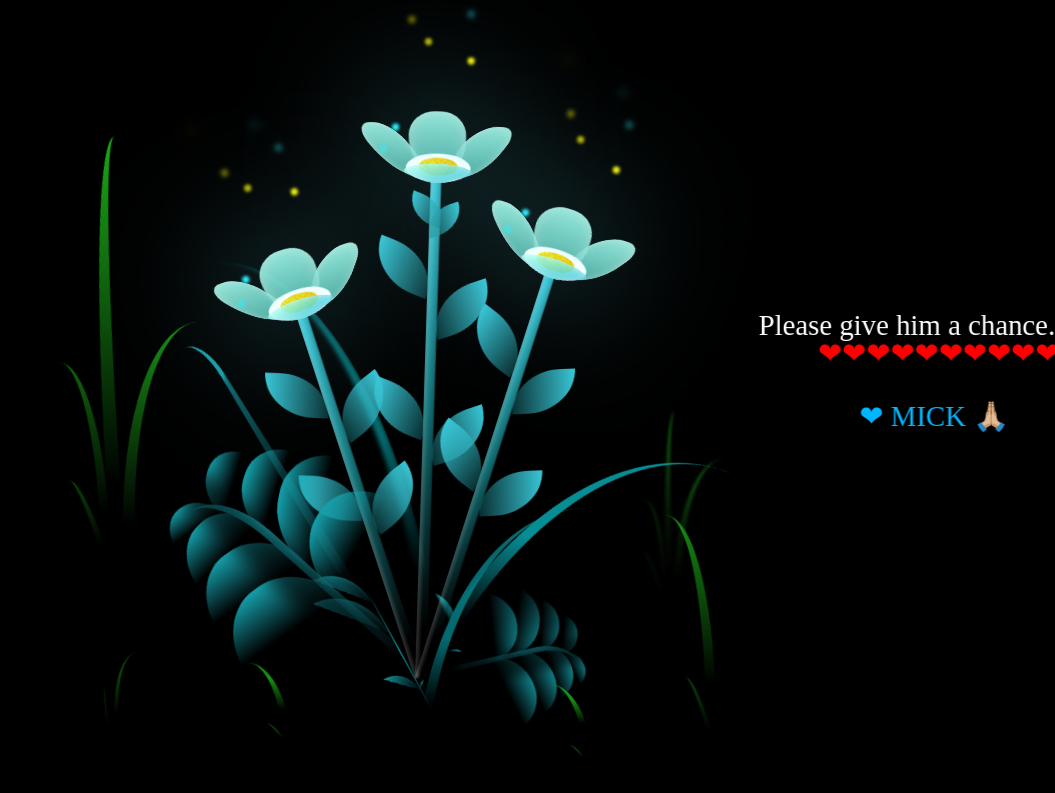
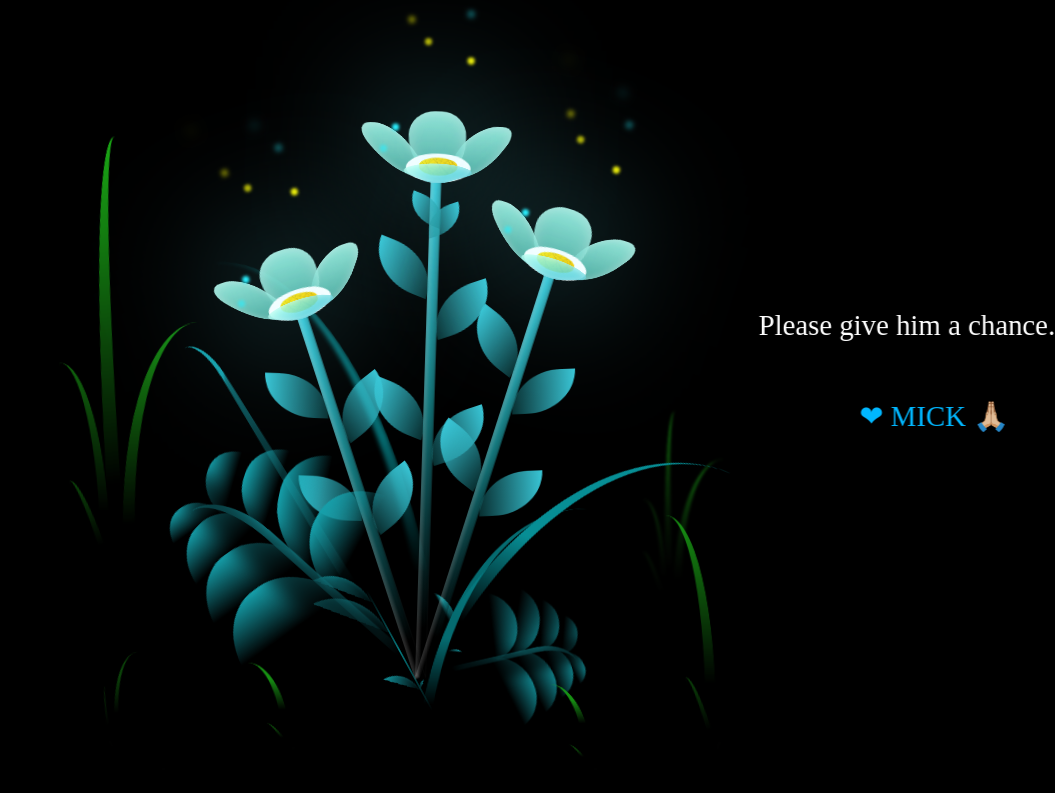
Before and after one commit to thanaphatPhok/jesty, a plain HTML site: page index.html in a window 1280 px wide. Shown: the top 793 px of the page, without its empty margins (225-1280 px from the left). Drawn offline with Linux system fonts and the light colour scheme.

Commit message:
Update index.html

```diff
--- a/index.html
+++ b/index.html
@@ -131,8 +131,6 @@
       </div>
 
       <div class="text-right">Please give him a chance. I love you.
-      </div>
-            <div class="text-left">❤❤❤❤❤❤❤❤❤❤❤❤❤❤❤
       </div>
             <div class="text-down">Fern
       </div>
```
